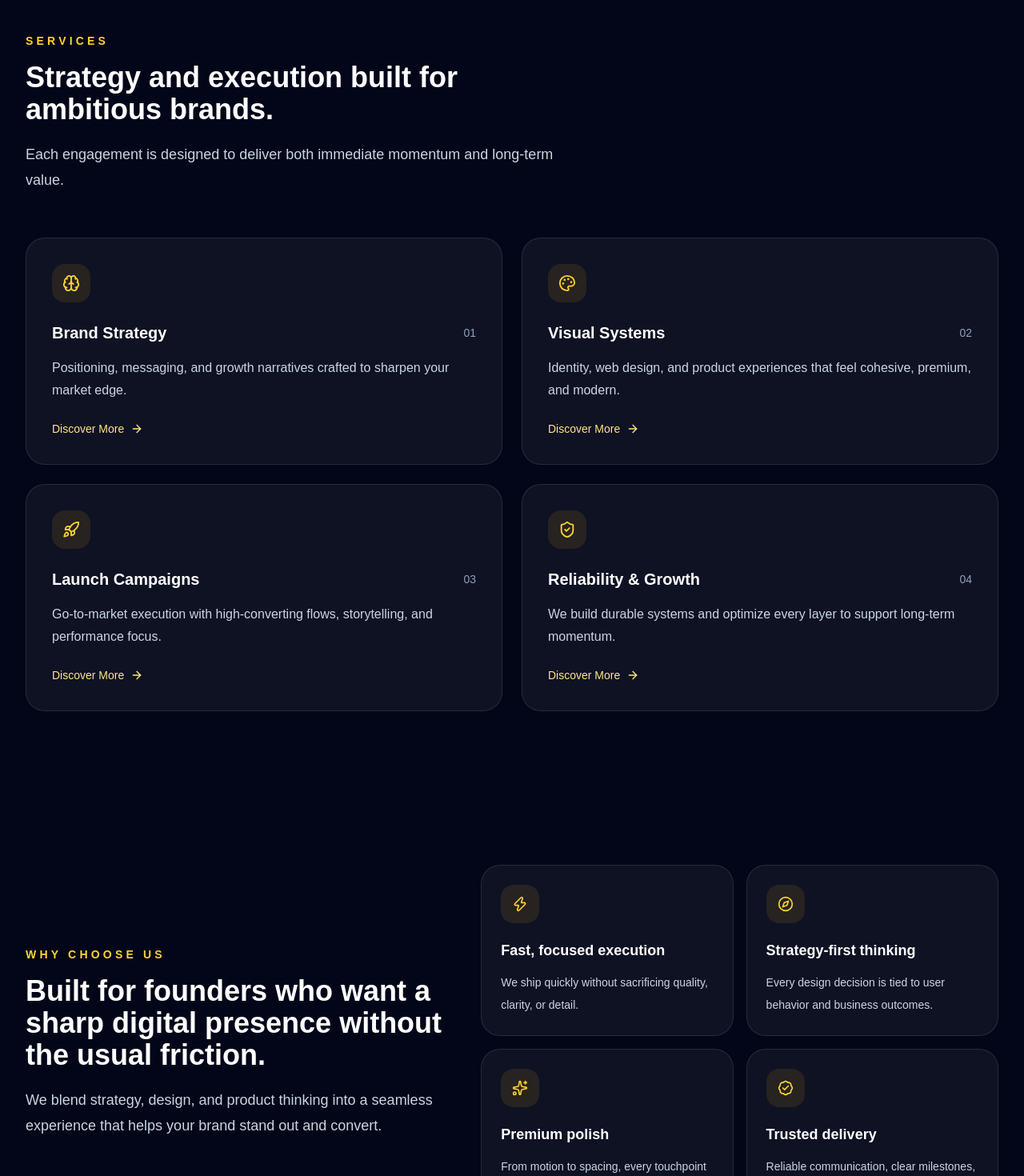
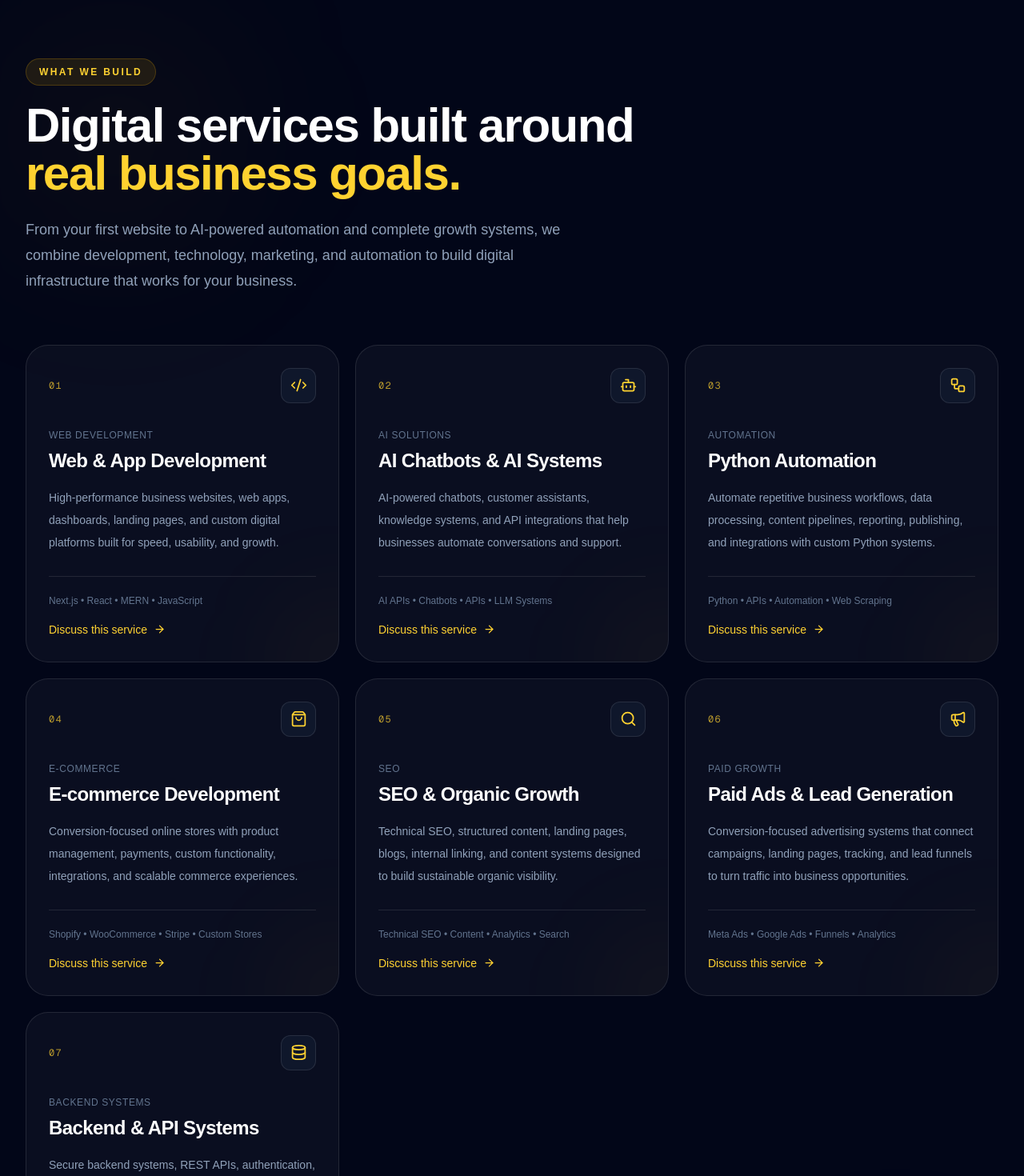
Before and after one commit to Adeelmalik615343/marketing-agency, a Next.js app: page / in a window 1280 px wide. Shown: the part 1580-3050 px from the top of the page at 80% size. Built offline with nearby package versions, Linux system fonts and the light colour scheme.

Commit message:
Revise services list with new offerings and details
Updated service offerings with new titles, descriptions, and icons. Added additional services for SEO, Paid Ads, and Backend Systems.

```diff
--- a/src/components/Services.tsx
+++ b/src/components/Services.tsx
@@ -1,74 +1,196 @@
-import { ArrowRight, Brain, Palette, Rocket, ShieldCheck } from "lucide-react";
+"use client";
+
+import {
+  ArrowRight,
+  Bot,
+  Code2,
+  Database,
+  Megaphone,
+  Search,
+  ShoppingBag,
+  Workflow,
+} from "lucide-react";
 
 const services = [
   {
-    title: "Brand Strategy",
+    number: "01",
+    title: "Web & App Development",
+    shortTitle: "Web Development",
     description:
-      "Positioning, messaging, and growth narratives crafted to sharpen your market edge.",
-    icon: Brain,
+      "High-performance business websites, web apps, dashboards, landing pages, and custom digital platforms built for speed, usability, and growth.",
+    icon: Code2,
+    technologies: "Next.js • React • MERN • JavaScript",
   },
   {
-    title: "Visual Systems",
+    number: "02",
+    title: "AI Chatbots & AI Systems",
+    shortTitle: "AI Solutions",
     description:
-      "Identity, web design, and product experiences that feel cohesive, premium, and modern.",
-    icon: Palette,
+      "AI-powered chatbots, customer assistants, knowledge systems, and API integrations that help businesses automate conversations and support.",
+    icon: Bot,
+    technologies: "AI APIs • Chatbots • APIs • LLM Systems",
   },
   {
-    title: "Launch Campaigns",
+    number: "03",
+    title: "Python Automation",
+    shortTitle: "Automation",
     description:
-      "Go-to-market execution with high-converting flows, storytelling, and performance focus.",
-    icon: Rocket,
+      "Automate repetitive business workflows, data processing, content pipelines, reporting, publishing, and integrations with custom Python systems.",
+    icon: Workflow,
+    technologies: "Python • APIs • Automation • Web Scraping",
   },
   {
-    title: "Reliability & Growth",
+    number: "04",
+    title: "E-commerce Development",
+    shortTitle: "E-commerce",
     description:
-      "We build durable systems and optimize every layer to support long-term momentum.",
-    icon: ShieldCheck,
+      "Conversion-focused online stores with product management, payments, custom functionality, integrations, and scalable commerce experiences.",
+    icon: ShoppingBag,
+    technologies: "Shopify • WooCommerce • Stripe • Custom Stores",
+  },
+  {
+    number: "05",
+    title: "SEO & Organic Growth",
+    shortTitle: "SEO",
+    description:
+      "Technical SEO, structured content, landing pages, blogs, internal linking, and content systems designed to build sustainable organic visibility.",
+    icon: Search,
+    technologies: "Technical SEO • Content • Analytics • Search",
+  },
+  {
+    number: "06",
+    title: "Paid Ads & Lead Generation",
+    shortTitle: "Paid Growth",
+    description:
+      "Conversion-focused advertising systems that connect campaigns, landing pages, tracking, and lead funnels to turn traffic into business opportunities.",
+    icon: Megaphone,
+    technologies: "Meta Ads • Google Ads • Funnels • Analytics",
+  },
+  {
+    number: "07",
+    title: "Backend & API Systems",
+    shortTitle: "Backend Systems",
+    description:
+      "Secure backend systems, REST APIs, authentication, databases, admin panels, payment integrations, and business logic for modern applications.",
+    icon: Database,
+    technologies: "Node.js • Express • MongoDB • APIs",
   },
 ];
 
 export default function Services() {
   return (
-    <section id="services" className="bg-slate-950 py-20 text-white sm:py-24">
-      <div className="mx-auto max-w-7xl px-4 sm:px-6 lg:px-8">
-        <div className="max-w-2xl">
-          <p className="text-sm font-semibold uppercase tracking-[0.3em] text-amber-300">
-            Services
-          </p>
-          <h2 className="mt-4 text-3xl font-semibold sm:text-4xl">
-            Strategy and execution built for ambitious brands.
+    <section
+      id="services"
+      className="relative overflow-hidden border-b border-white/10 bg-slate-950 px-4 py-24 sm:px-6 lg:px-8 lg:py-32"
+    >
+      {/* Background */}
+      <div className="pointer-events-none absolute left-0 top-20 h-72 w-72 rounded-full bg-amber-400/5 blur-[120px]" />
+
+      <div className="pointer-events-none absolute bottom-0 right-0 h-80 w-80 rounded-full bg-blue-500/5 blur-[130px]" />
+
+      <div className="relative mx-auto max-w-7xl">
+        {/* Header */}
+        <div className="max-w-3xl">
+          <div className="mb-5 inline-flex items-center rounded-full border border-amber-400/20 bg-amber-400/10 px-4 py-2 text-xs font-semibold uppercase tracking-[0.2em] text-amber-300">
+            What we build
+          </div>
+
+          <h2 className="text-4xl font-semibold tracking-tight text-white sm:text-5xl lg:text-6xl">
+            Digital services built around{" "}
+            <span className="text-amber-300">real business goals.</span>
           </h2>
-          <p className="mt-5 text-lg leading-8 text-slate-300">
-            Each engagement is designed to deliver both immediate momentum and long-term value.
+
+          <p className="mt-6 max-w-2xl text-base leading-8 text-slate-400 sm:text-lg">
+            From your first website to AI-powered automation and complete
+            growth systems, we combine development, technology, marketing,
+            and automation to build digital infrastructure that works for
+            your business.
           </p>
         </div>
 
-        <div className="mt-14 grid gap-6 md:grid-cols-2">
-          {services.map((service, index) => {
+        {/* Services */}
+        <div className="mt-16 grid gap-5 md:grid-cols-2 lg:grid-cols-3">
+          {services.map((service) => {
             const Icon = service.icon;
+
             return (
-              <div
+              <article
                 key={service.title}
-                className="group rounded-3xl border border-white/10 bg-white/5 p-8 transition hover:-translate-y-1 hover:border-amber-400/30 hover:bg-amber-400/10"
+                className="group relative flex min-h-[360px] flex-col overflow-hidden rounded-[1.75rem] border border-white/10 bg-white/[0.035] p-7 transition duration-300 hover:-translate-y-1 hover:border-amber-400/25 hover:bg-white/[0.055] hover:shadow-[0_20px_70px_rgba(0,0,0,0.25)]"
               >
-                <div className="flex h-12 w-12 items-center justify-center rounded-2xl bg-amber-400/10 text-amber-300">
-                  <Icon size={22} />
+                {/* Number */}
+                <div className="flex items-center justify-between">
+                  <span className="font-mono text-xs tracking-widest text-amber-300/70">
+                    {service.number}
+                  </span>
+
+                  <div className="flex h-11 w-11 items-center justify-center rounded-xl border border-white/10 bg-slate-900 text-amber-300 transition group-hover:border-amber-400/20 group-hover:bg-amber-400/10">
+                    <Icon size={21} />
+                  </div>
                 </div>
-                <div className="mt-6 flex items-center justify-between">
-                  <h3 className="text-xl font-semibold">{service.title}</h3>
-                  <span className="text-sm text-slate-400">0{index + 1}</span>
+
+                {/* Content */}
+                <div className="mt-8">
+                  <p className="mb-2 text-xs font-medium uppercase tracking-wider text-slate-500">
+                    {service.shortTitle}
+                  </p>
+
+                  <h3 className="text-2xl font-semibold tracking-tight text-white">
+                    {service.title}
+                  </h3>
+
+                  <p className="mt-4 text-sm leading-7 text-slate-400">
+                    {service.description}
+                  </p>
                 </div>
-                <p className="mt-4 text-base leading-7 text-slate-300">{service.description}</p>
-                <a
-                  href="#contact"
-                  className="mt-6 inline-flex items-center gap-2 text-sm font-medium text-amber-200 transition group-hover:text-amber-100"
-                >
-                  Discover More
-                  <ArrowRight size={16} />
-                </a>
-              </div>
+
+                {/* Technology */}
+                <div className="mt-auto pt-7">
+                  <div className="border-t border-white/10 pt-5">
+                    <p className="text-xs leading-5 text-slate-500">
+                      {service.technologies}
+                    </p>
+
+                    <a
+                      href="#contact"
+                      className="mt-4 inline-flex items-center gap-2 text-sm font-medium text-amber-300 transition group-hover:text-amber-200"
+                    >
+                      Discuss this service
+                      <ArrowRight
+                        size={15}
+                        className="transition-transform group-hover:translate-x-1"
+                      />
+                    </a>
+                  </div>
+                </div>
+
+                {/* Hover glow */}
+                <div className="pointer-events-none absolute -bottom-20 -right-20 h-40 w-40 rounded-full bg-amber-400/5 blur-3xl transition group-hover:bg-amber-400/10" />
+              </article>
             );
           })}
+        </div>
+
+        {/* Bottom CTA */}
+        <div className="mt-12 flex flex-col items-start justify-between gap-6 rounded-3xl border border-white/10 bg-white/[0.025] p-7 sm:p-8 lg:flex-row lg:items-center">
+          <div>
+            <p className="text-lg font-semibold text-white">
+              Need something custom?
+            </p>
+
+            <p className="mt-2 max-w-2xl text-sm leading-6 text-slate-500">
+              We can combine development, AI, automation, APIs, SEO, and
+              advertising into one complete digital system.
+            </p>
+          </div>
+
+          <a
+            href="#contact"
+            className="inline-flex shrink-0 items-center gap-2 rounded-full bg-amber-400 px-6 py-3 text-sm font-semibold text-slate-950 transition hover:bg-amber-300"
+          >
+            Tell Us What You Need
+            <ArrowRight size={17} />
+          </a>
         </div>
       </div>
     </section>
```
